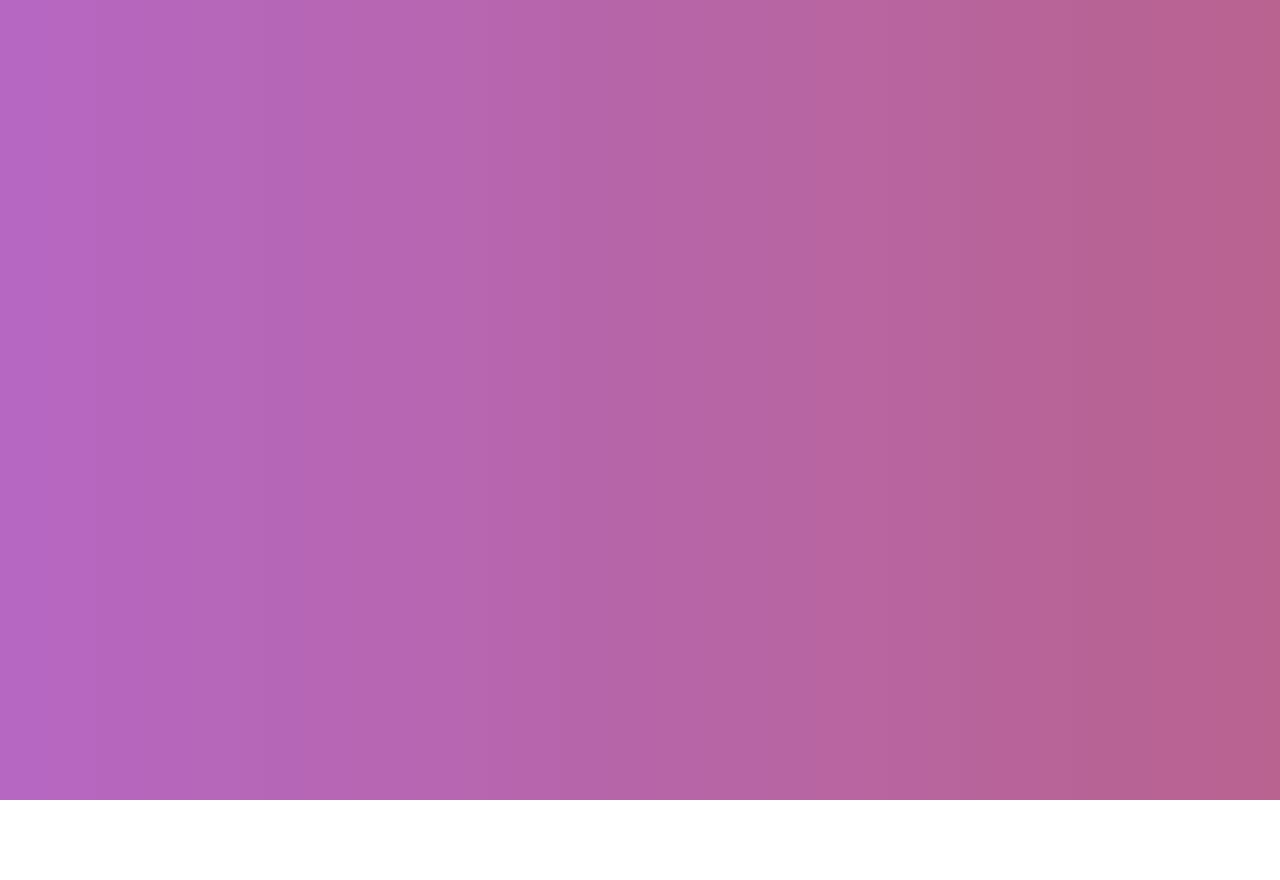
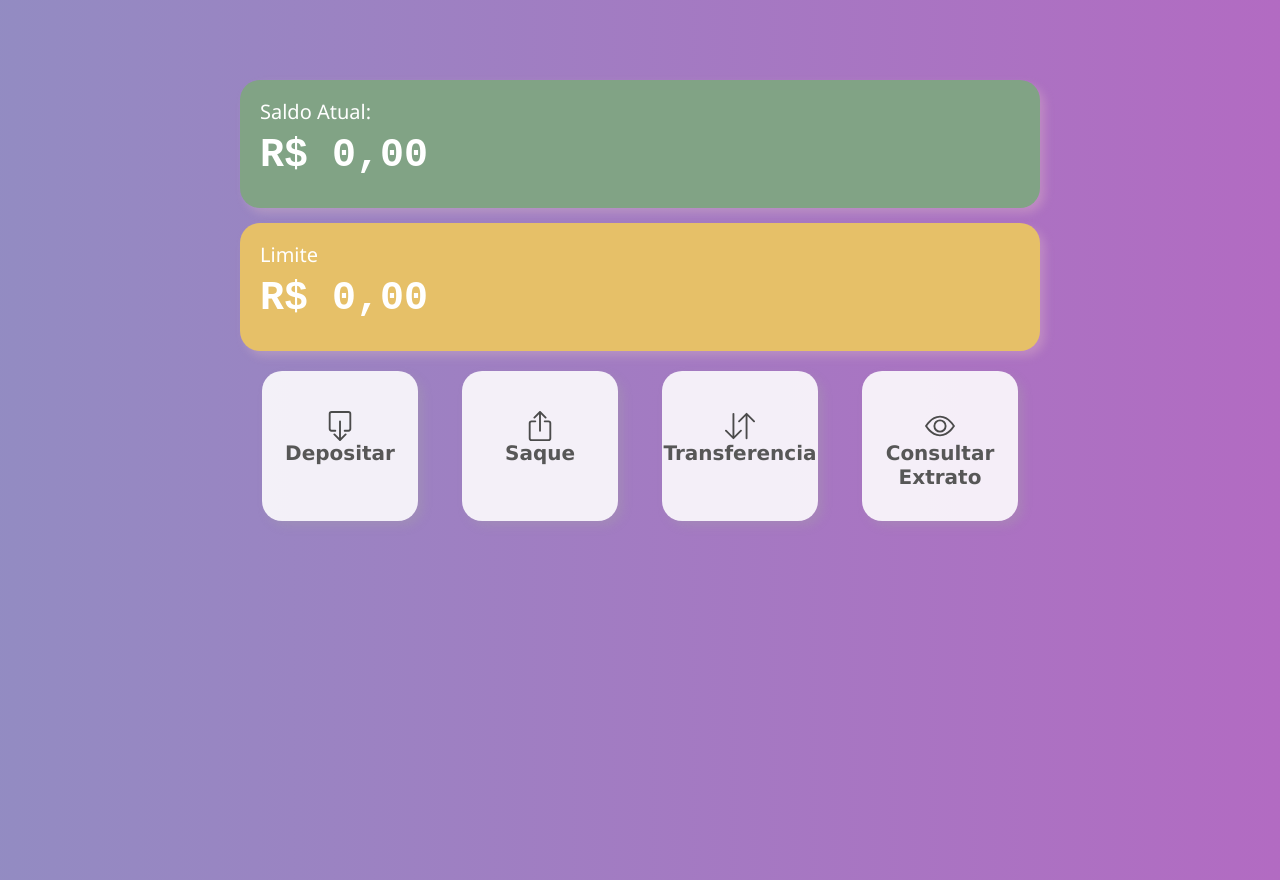
Before and after one commit to ClaudioHenr/bantads, an Angular app: page /cliente in a window 1280 px wide. Before the commit this address led to /. Before the commit the page ends 800 px from the top, so only its background shows below. Built offline with nearby package versions, Linux system fonts and the light colour scheme.

Commit message:
Correção do css do cliente

```diff
--- a/src/app/cliente/tela-inicial/tela-inicial.component.css
+++ b/src/app/cliente/tela-inicial/tela-inicial.component.css
@@ -0,0 +1,163 @@
+/*--------------------------------------
+            Navbar
+  --------------------------------------*/
+
+header {
+  top: 0;
+  left: 0;
+  width: 100%;
+  padding: 0px 100px;
+  display: flex;
+  justify-content: space-between;
+  background: transparent;
+  border-bottom: 2px solid rgba(255, 255, 255, 0.2);
+  backdrop-filter: blur(50px);
+}
+
+header .logo {
+  font-size: 40px;
+  color: #e1b918;
+  font-family: "Courier New", monospace;
+  font-weight: bolder;
+  text-decoration: none;
+}
+
+.nav-itens {
+  display: flex;
+  justify-content: center;
+  align-items: center;
+  padding: 0;
+  margin: 0;
+}
+
+.nav-item {
+  list-style: none;
+  margin-left: 20px;
+}
+
+.nav-item a {
+  text-decoration: none;
+  padding: 6px 15px;
+  color: #ffffff;
+  border-radius: 20px;
+}
+
+.nav-item a:hover,
+.nav-item a.ativo {
+  background: #b0900f;
+  color: rgb(255, 255, 255);
+}
+
+/*--------------------------------------
+            cliente-menu
+  --------------------------------------*/
+body {
+  background-color: #f1f3f3 !important;
+}
+
+#cliente-menu {
+  width: 800px;
+  margin-top: 80px;
+}
+
+#cliente-menu h2 {
+  font-family: "Segoe UI", Tahoma, Geneva, Verdana, sans-serif;
+  color: #ffffff;
+  font-size: 20px;
+}
+
+#saldo-atual {
+  background-color: rgb(129, 163, 133);
+  border-radius: 20px;
+  padding: 20px;
+  box-shadow: 5px 5px 10px rgba(235, 199, 199, 0.3);
+}
+
+#saldo-atual h1 {
+  font-size: 40px;
+  color: #ffffff;
+  font-family: "Courier New", monospace;
+  font-weight: bolder;
+}
+
+#limite {
+  margin-top: 15px;
+  background-color: rgb(230, 192, 104);
+  border-radius: 20px;
+  padding: 20px;
+  box-shadow: 5px 5px 10px rgba(235, 199, 199, 0.3);
+}
+
+#limite h1 {
+  font-size: 40px;
+  color: #ffffff;
+  font-family: "Courier New", monospace;
+  font-weight: bolder;
+}
+
+#cliente-menu-opcoes div {
+  background-color: rgba(255, 255, 255, 0.882);
+  border-radius: 20px;
+  padding: 40px 0px 40px 0;
+  margin: 20px 10px 10px 10px;
+  height: 150px;
+  box-shadow: 5px 5px 10px rgba(164, 164, 164, 0.3);
+  text-align: center;
+  justify-content: center;
+}
+
+#cliente-menu-opcoes h1 {
+  font-size: 20px;
+  color: #575757;
+  font-family: "Lucida Sans", "Lucida Sans Regular", "Lucida Grande",
+    "Lucida Sans Unicode", Geneva, Verdana, sans-serif;
+  font-weight: bolder;
+}
+
+#cliente-menu-opcoes a {
+  text-decoration: none;
+  color: #4b4b4b;
+}
+
+#saldo-atual:hover {
+  background-color: #cfddbb;
+}
+
+#limite:hover {
+  background-color: #fbe383;
+}
+
+#cliente-menu-opcoes div:hover {
+  border: 2px solid #e1b918;
+  color: #e1b918;
+}
+
+/*--------------------------------------
+            Plano de Fundo
+  --------------------------------------*/
+
+.gradient {
+  width: 100vw;
+  background: linear-gradient(90deg, #8ea471, #77a8c2, #b667c2, #ba5f5f);
+  background-size: 600%;
+  animation: colors 30s ease infinite;
+}
+
+@keyframes colors {
+  0% {
+    background-position: 0% 50%;
+  }
+  50% {
+    background-position: 100% 50%;
+  }
+  100% {
+    background-position: 0% 50%;
+  }
+}
+
+@media (max-width: 1000px) {
+  .text {
+    font-size: 1.5rem;
+    padding: 1rem 2rem;
+  }
+}
--- a/src/app/cliente/tela-inicial/tela-inicial.component.html
+++ b/src/app/cliente/tela-inicial/tela-inicial.component.html
@@ -1,20 +1,77 @@
-<div>
-    <h1>Bantads Bank</h1>
-    <h2>Dashboard do Cliente</h2>
+<!--Cliente Menu-->
+<div id="cliente-menu" class="container">
 
-    <div>
-        <h3>Informações da Conta</h3>
-        <p>Nome do Cliente: {{ cliente.nome }}</p>
-        <p>Número da Conta: {{ cliente.numeroConta }}</p>
-        <p>Saldo: R$ {{ cliente.saldo.toFixed(2) }}</p>
+    <!--Saldo Atual-->
+    <div class="row">
+        <div id="saldo-atual" class="col-12">
+            <h2>Saldo Atual:</h2>
+            <h1>R$ 0,00</h1>
+        </div>
     </div>
 
-    <div>
-        <h3>Últimas Transações</h3>
-        <ul>
-            <li *ngFor="let transacao of cliente.transacoes">
-                {{ transacao.data | date: 'medium' }} - {{ transacao.descricao }}: R$ {{ transacao.valor.toFixed(2) }}
-            </li>
-        </ul>
+    <!--Limite-->
+    <div class="row">
+        <div id="limite" class="col-12">
+            <h2>Limite</h2>
+            <h1>R$ 0,00</h1>
+        </div>
+    </div>
+
+    <div class="row" id="cliente-menu-opcoes">
+        <!--Depositar-->
+        <a href="../depositar-cliente/depositar-cliente.html" class="col">
+            <div id="depositar">
+                <svg xmlns="http://www.w3.org/2000/svg" width="30" height="30" fill="currentColor"
+                    class="bi bi-box-arrow-down" viewBox="0 0 16 16">
+                    <path fill-rule="evenodd"
+                        d="M3.5 10a.5.5 0 0 1-.5-.5v-8a.5.5 0 0 1 .5-.5h9a.5.5 0 0 1 .5.5v8a.5.5 0 0 1-.5.5h-2a.5.5 0 0 0 0 1h2A1.5 1.5 0 0 0 14 9.5v-8A1.5 1.5 0 0 0 12.5 0h-9A1.5 1.5 0 0 0 2 1.5v8A1.5 1.5 0 0 0 3.5 11h2a.5.5 0 0 0 0-1z">
+                    </path>
+                    <path fill-rule="evenodd"
+                        d="M7.646 15.854a.5.5 0 0 0 .708 0l3-3a.5.5 0 0 0-.708-.708L8.5 14.293V5.5a.5.5 0 0 0-1 0v8.793l-2.146-2.147a.5.5 0 0 0-.708.708z">
+                    </path>
+                </svg>
+                <h1>Depositar</h1>
+            </div>
+        </a>
+
+        <!--Saque-->
+        <a href="../saque-cliente/saque-cliente.html" class="col">
+            <div id="Saque">
+                <svg xmlns="http://www.w3.org/2000/svg" width="30" height="30" fill="currentColor"
+                    class="bi bi-box-arrow-up" viewBox="0 0 16 16">
+                    <path fill-rule="evenodd"
+                        d="M3.5 6a.5.5 0 0 0-.5.5v8a.5.5 0 0 0 .5.5h9a.5.5 0 0 0 .5-.5v-8a.5.5 0 0 0-.5-.5h-2a.5.5 0 0 1 0-1h2A1.5 1.5 0 0 1 14 6.5v8a1.5 1.5 0 0 1-1.5 1.5h-9A1.5 1.5 0 0 1 2 14.5v-8A1.5 1.5 0 0 1 3.5 5h2a.5.5 0 0 1 0 1z" />
+                    <path fill-rule="evenodd"
+                        d="M7.646.146a.5.5 0 0 1 .708 0l3 3a.5.5 0 0 1-.708.708L8.5 1.707V10.5a.5.5 0 0 1-1 0V1.707L5.354 3.854a.5.5 0 1 1-.708-.708z" />
+                </svg>
+                <h1>Saque</h1>
+            </div>
+        </a>
+
+        <!--Transferencia-->
+        <a href="../transferencia-cliente/transferencia-cliente.html" class="col">
+            <div id="Transferencia">
+                <svg xmlns="http://www.w3.org/2000/svg" width="30" height="30" fill="currentColor"
+                    class="bi bi-arrow-down-up" viewBox="0 0 16 16">
+                    <path fill-rule="evenodd"
+                        d="M11.5 15a.5.5 0 0 0 .5-.5V2.707l3.146 3.147a.5.5 0 0 0 .708-.708l-4-4a.5.5 0 0 0-.708 0l-4 4a.5.5 0 1 0 .708.708L11 2.707V14.5a.5.5 0 0 0 .5.5m-7-14a.5.5 0 0 1 .5.5v11.793l3.146-3.147a.5.5 0 0 1 .708.708l-4 4a.5.5 0 0 1-.708 0l-4-4a.5.5 0 0 1 .708-.708L4 13.293V1.5a.5.5 0 0 1 .5-.5" />
+                </svg>
+                <h1>Transferencia</h1>
+            </div>
+        </a>
+
+        <!--Consultar Extrato-->
+        <a href="../consultar-extrato-cliente/consultar-extrato-cliente.html" class="col">
+            <div id="Consultar Extrato">
+                <svg xmlns="http://www.w3.org/2000/svg" width="30" height="30" fill="currentColor" class="bi bi-eye"
+                    viewBox="0 0 16 16">
+                    <path
+                        d="M16 8s-3-5.5-8-5.5S0 8 0 8s3 5.5 8 5.5S16 8 16 8M1.173 8a13 13 0 0 1 1.66-2.043C4.12 4.668 5.88 3.5 8 3.5s3.879 1.168 5.168 2.457A13 13 0 0 1 14.828 8q-.086.13-.195.288c-.335.48-.83 1.12-1.465 1.755C11.879 11.332 10.119 12.5 8 12.5s-3.879-1.168-5.168-2.457A13 13 0 0 1 1.172 8z" />
+                    <path d="M8 5.5a2.5 2.5 0 1 0 0 5 2.5 2.5 0 0 0 0-5M4.5 8a3.5 3.5 0 1 1 7 0 3.5 3.5 0 0 1-7 0" />
+                </svg>
+                <h1>Consultar Extrato</h1>
+            </div>
+        </a>
+
     </div>
 </div>
```
Also changed, not shown: src/app/app.routes.ts (+10 -6 lines).
